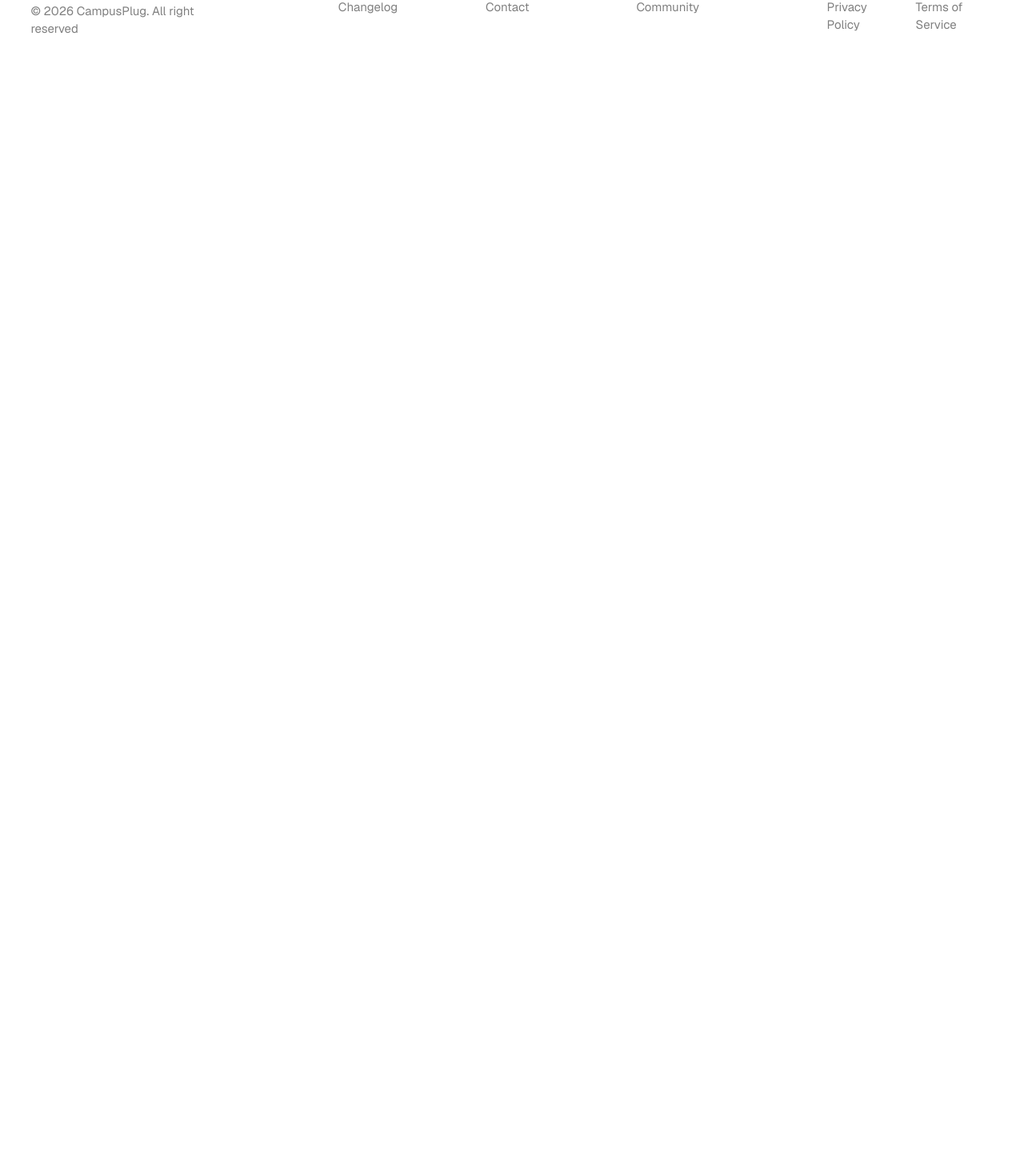
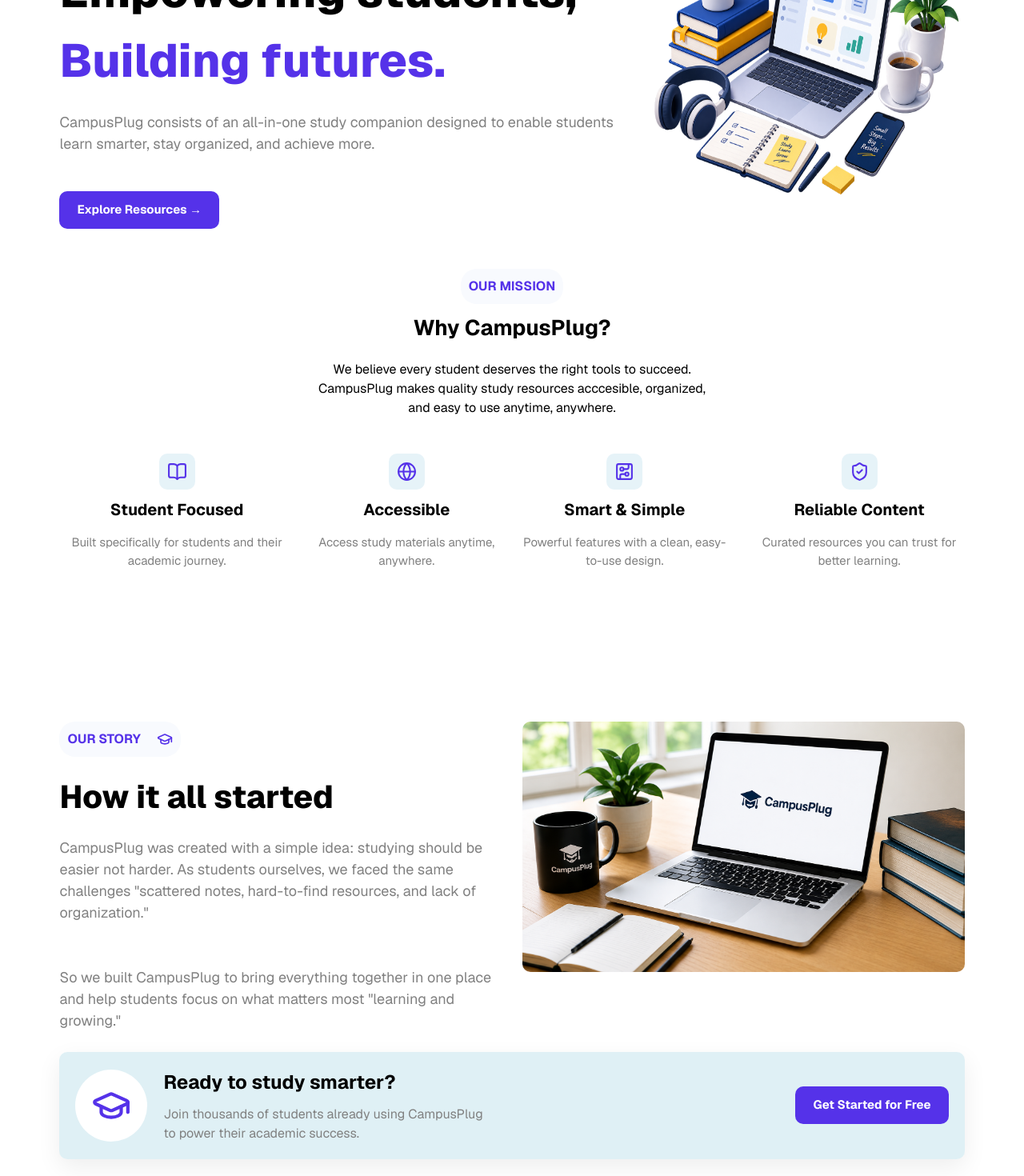
Before and after one commit to Adewusi-Olamide/campusplug, a Next.js app: page /about in a window 1280 px wide. Shown: the part 300-1770 px from the top of the page at 80% size. Before the commit the page ends 800 px from the top, so only its background shows below. Built offline with nearby package versions, Linux system fonts and the light colour scheme.

Commit message:
about page update

```diff
--- a/src/app/about/page.css
+++ b/src/app/about/page.css
@@ -0,0 +1,410 @@
+body
+{
+  padding: 10px 3%;
+  box-sizing: border-box;
+  color: black;
+  background-color: white;
+
+}
+
+:root{
+  --purple: #5532e9;
+  --purple-dark: #4320d0;
+  --navy: #101438;
+  --text: #171a36;
+  --muted: #666b82;
+  --border: #e8e8f1;
+  --bg: #ffffff;
+  --light-purple: #f6f3ff;
+
+}
+
+.box
+{
+    padding: 1px 3%;
+
+}
+
+.containers
+{
+    margin-top: 190px;
+    display: flex;
+    gap: 10px;
+
+}
+
+.containers .left
+{
+    display: flex;
+    flex-direction: column;
+    width: 64%;
+
+}
+
+.containers .left h1
+{
+    font-weight: 800;
+    font-size: 58px;
+
+}
+
+.containers .left .students
+{
+    color: var( --purple);
+
+}
+
+.containers .left p
+{
+    color: grey;
+    font-size: 18px;
+    height: 60px;
+    margin-top: 20px;
+
+}
+
+.containers .left h3
+{
+    display: flex;
+    align-items: center;
+    gap: 20px;
+    color: var( --purple);
+    background-color: #f8fafe;
+    border: none;
+    padding: 10px;
+    cursor: pointer;
+    border-radius: 20px;
+    width: fit-content;
+    font-weight: bold;
+
+}
+
+.containers .left button
+{
+    color: white;
+    cursor: pointer;
+    background-color: var(--purple);
+    padding: 10px 20px;
+    border: 2px solid transparent;
+    border-radius: 10px;
+    transition: all 0.5s ease;
+    width: fit-content;
+    font-size: 15px;
+    font-weight: bold;
+    margin-top: 40px;
+
+}
+
+.containers .left button:hover
+{
+    transition: all 0.5s ease;
+    border: 2px solid var(--purple);
+    color: var(--purple);
+    background-color: white;
+
+}
+
+.containers .left button:active
+{
+    transform: scale(0.95);
+
+}
+
+.containers .right
+{
+    width: 36%;
+
+}
+
+.containers .right .image
+{
+    transition: all 0.5s ease;
+    height: 400px;
+    cursor: pointer;
+    height: 90%;
+
+}
+
+.containers .right .image:hover
+{
+    transition: all 0.5s ease;
+    transform: scale(0.90);
+
+}
+
+.containers-2
+{
+    margin-top: 50px;
+
+}
+
+.containers-2 .head
+{
+    display: flex;
+    flex-direction: column;
+    align-items: center;
+    text-align: center;
+
+}
+
+.containers-2 .head h3
+{
+    display: flex;
+    align-items: center;
+    gap: 20px;
+    color: var( --purple);
+    background-color: #f8fafe;
+    border: none;
+    padding: 10px;
+    cursor: pointer;
+    border-radius: 20px;
+    width: fit-content;
+    font-weight: bold;
+
+}
+
+.containers-2 .head h1
+{
+    font-weight: bold;
+    font-size: 27px;
+    margin-top: 10px;
+
+}
+
+.containers-2 .head p
+{
+    font-size: 16px;
+    margin-top: 20px;
+
+}
+
+.containers-2 .about
+{
+    display: flex;
+    align-items: center;
+    margin: auto;
+    gap: 30px;
+    margin-top: 30px;
+
+}
+
+.containers-2 .about div
+{
+    display: flex;
+    flex-direction: column;
+    align-items: center;
+    text-align: center;
+
+}
+
+.containers-2 .about div .icon
+{
+    color: var(--purple);
+    background-color: rgba(173, 216, 230, 0.301);
+    padding: 10px;
+    cursor: pointer;
+    border: none;
+    border-radius: 10px;
+
+}
+
+.containers-2 .about div h1
+{
+    font-weight: bold;
+    font-size: 20px;
+    margin-top: 10px;
+
+}
+
+.containers-2 .about div p
+{
+    margin-top: 15px;
+    color: grey;
+    font-size: 15px;
+
+}
+
+.containers-3
+{
+    margin-top: 190px;
+    display: flex;
+    gap: 25px;
+
+}
+
+.containers-3 .left
+{
+    display: flex;
+    flex-direction: column;
+    width: 50%;
+
+}
+
+.containers-3 .left h1
+{
+    font-weight: 800;
+    font-size: 40px;
+    margin-top: 20px;
+
+}
+
+.containers-3 .left .students
+{
+    color: var( --purple);
+
+}
+
+.containers-3 .left p
+{
+    color: grey;
+    font-size: 18px;
+    height: 60px;
+    margin-top: 20px;
+
+}
+
+.containers-3 .left h3
+{
+    display: flex;
+    align-items: center;
+    gap: 20px;
+    color: var( --purple);
+    background-color: #f8fafe;
+    border: none;
+    padding: 10px;
+    cursor: pointer;
+    border-radius: 20px;
+    width: fit-content;
+    font-weight: bold;
+
+}
+
+.containers-3 .left button
+{
+    color: white;
+    cursor: pointer;
+    background-color: var(--purple);
+    padding: 10px 20px;
+    border: 2px solid transparent;
+    border-radius: 10px;
+    transition: all 0.5s ease;
+    width: fit-content;
+    font-size: 15px;
+    font-weight: bold;
+    margin-top: 40px;
+
+}
+
+.containers-3 .left button:hover
+{
+    transition: all 0.5s ease;
+    border: 2px solid var(--purple);
+    color: var(--purple);
+    background-color: white;
+
+}
+
+.containers-3 .left button:active
+{
+    transform: scale(0.95);
+
+}
+
+.containers-3 .right
+{
+    width: 50%;
+
+}
+
+.containers-3 .right .image
+{
+    transition: all 0.5s ease;
+    height: 400px;
+    cursor: pointer;
+    height: 100%;
+    border: none;
+    border-radius: 10px;
+    cursor: pointer;
+
+}
+
+.containers-4
+{
+    margin-top: 100px;
+    box-shadow: 0 10px 30px rgba(0, 0, 0, 0.07);
+    background-color: rgba(173, 216, 230, 0.384);
+    border: none;
+    border-radius: 10px;
+    display: flex;
+    align-items: center;
+    padding: 20px;
+
+}
+
+.containers-4 .left
+{
+    display: flex;
+    align-items: center;
+    gap: 20px;
+
+}
+
+.containers-4 .left .grad
+{
+    color: var(--purple);
+    background-color: white;
+    padding: 20px;
+    border-radius: 50%;
+    cursor: pointer;
+
+}
+
+.containers-4 .left .notice h1
+{
+    font-size: 24px;
+    font-weight: bold;
+
+}
+
+.containers-4 .left .notice p
+{
+    margin-top: 10px;
+    font-size: 16px;
+    color: grey;
+
+}
+
+.containers-4 .right
+{
+    margin-left: auto;
+
+}
+
+.containers-4 .right button
+{
+    color: white;
+    background-color: var(--purple);
+    cursor: pointer;
+    padding: 10px 20px;
+    border: 2px solid transparent;
+    transition: all 0.5s ease;
+    border-radius: 10px;
+    font-size: 15px;
+    font-weight: bold;
+
+}
+
+.containers-4 .right button:hover
+{
+    color: var(--purple);
+    background-color: white;
+    border: 2px solid var(--purple);
+    transition: all 0.5s ease;
+
+}
+
+.containers-4 .right button:active
+{
+    transform: scale(0.95);
+
+}
--- a/src/app/about/page.jsx
+++ b/src/app/about/page.jsx
@@ -1,8 +1,132 @@
+'use client'
+import './page.css'
+import { useState } from 'react'
+import { useEffect } from 'react'
 import React from 'react'
+import Link from 'next/link'
+import { GraduationCap } from 'lucide-react'
+import Image from 'next/image'
+import { BookOpen } from 'lucide-react'
+import { Globe } from 'lucide-react'
+import { ShieldCheck } from 'lucide-react'
+import { CircuitBoard } from 'lucide-react'
 
 const page = () => {
+
+  const text = "CampusPlug consists of an all-in-one study companion designed to enable students learn smarter, stay organized, and achieve more.";
+  const [displayText, setDisplayText] = useState("");
+
+  useEffect(() => {
+    let index = 0;
+
+    const typing = setInterval(() => {
+      index++;
+
+
+      setDisplayText(text.substring(0, index));
+
+      if (index >= text.length) {
+        clearInterval(typing);
+      }
+    }, 30);
+
+    return () => clearInterval(typing);
+  }, []);
+
   return (
     <div>
+
+      <div className="box">
+
+        <div className="containers">
+          <div className="left">
+            <h3>All-in-one Study Companion <GraduationCap fontWeight={800} size={20} /></h3>
+            <h1>Empowering students, <br /><span className="students"> Building futures.</span> </h1>
+
+            <p>{displayText}</p>
+
+            <Link href="/resources"><button>Explore Resources →</button></Link>
+
+          </div>
+
+          <div className="right">
+            <Image className="image" src="/images/pc.png" width={1000} height={1000} alt='homepage' />
+          </div>
+        </div>
+
+        <div className="containers-2">
+
+          <div className="head">
+            <h3>OUR MISSION</h3>
+            <h1>Why  CampusPlug?</h1>
+            <p>We believe every student deserves the right tools to succeed. <br />
+            CampusPlug makes quality study resources acccesible, organized, <br /> and easy to use anytime, anywhere.</p>
+          </div>
+
+          <div className="about">
+
+            <div>
+              <p className="icon"><BookOpen size={25} /></p>
+              <h1>Student Focused</h1>
+              <p>Built specifically for students and their academic journey. </p>
+            </div>
+
+            <div>
+              <p className="icon"><Globe size={25} /></p>
+              <h1>Accessible</h1>
+              <p>Access study materials anytime, anywhere.</p>
+            </div>
+
+            <div>
+              <p className="icon"><CircuitBoard size={25} /></p>
+              <h1>Smart & Simple</h1>
+              <p>Powerful features with a clean, easy-to-use design.</p>
+            </div>
+
+            <div>
+              <p className="icon"><ShieldCheck size={25} /></p>
+              <h1>Reliable Content</h1>
+              <p>Curated resources you can trust for better learning.</p>
+            </div>
+
+          </div>
+
+        </div>
+
+        <div className="containers-3">
+          <div className="left">
+
+            <h3>OUR STORY<GraduationCap fontWeight={800} size={20} /></h3>
+            <h1>How it all started</h1>
+            <p>CampusPlug was created with a simple idea: studying should be easier not harder. As students ourselves,
+              we faced the same challenges "scattered notes, hard-to-find resources, and lack of organization."
+              <br /> <br /> <br />So we built CampusPlug to bring everything together in one place and help students focus on what matters most "learning and growing."
+            </p>
+          </div>
+
+          <div className="right">
+            <Image className="image" src="/images/campuspc.png" width={1000} height={1000} alt='homepage' />
+          </div>
+        </div>
+
+        <div className="containers-4">
+
+          <div className="left">
+            <p className="grad"><GraduationCap size={50} /></p>
+
+            <div className="notice">
+              <h1>Ready to study smarter?</h1>
+              <p>Join thousands of students already using CampusPlug <br /> to power their academic success.</p>
+            </div>
+          </div>
+
+          <div className="right">
+            <button>Get Started for Free</button>
+          </div>
+
+        </div>
+
+      </div>
 
     </div>
   )
--- a/src/app/page.jsx
+++ b/src/app/page.jsx
@@ -31,7 +31,7 @@
       if (index >= text.length) {
         clearInterval(typing);
       }
-    }, 40);
+    }, 30);
 
     return () => clearInterval(typing);
   }, []);
--- a/src/app/resources/page.css
+++ b/src/app/resources/page.css
@@ -404,7 +404,8 @@
 .container-3 .left .notice p
 {
     margin-top: 10px;
-    font-size: 15px;
+    font-size: 16px;
+    color: grey;
 
 }
 
--- a/src/app/resources/page.jsx
+++ b/src/app/resources/page.jsx
@@ -35,7 +35,7 @@
       if (index >= text.length) {
         clearInterval(typing);
       }
-    }, 40);
+    }, 30);
 
     return () => clearInterval(typing);
   }, []);
--- a/src/app/tools/page.css
+++ b/src/app/tools/page.css
@@ -45,7 +45,8 @@
 
 .tools-hero{
     max-width: 1200px;
-    margin: 0 auto;
+    margin: 80px 10px auto;
+    /* margin: 0 auto; */
     min-height: 420px;
     display: grid;
     grid-template-columns: 1fr 1fr;
--- a/src/components/Footer.css
+++ b/src/components/Footer.css
@@ -23,7 +23,7 @@
 {
     position: relative;
     padding: 40px  0;
-    margin-top: 60px;
+    margin-top: 100px;
 
 }
 
@@ -170,8 +170,12 @@
 
 .footer .right .privacy
 {
-    display: flex;
-    gap: 30px;
-    margin-top: 70px;
+    margin-top: 30px;
 
 }
+
+.footer .right .privacy #terms
+{
+    margin-top: 20px;
+
+}
--- a/src/components/Footer.jsx
+++ b/src/components/Footer.jsx
@@ -69,7 +69,7 @@
 
             <div className="privacy">
               <p>Privacy Policy</p>
-              <p>Terms of Service</p>
+              <p id="terms">Terms of Service</p>
             </div>
 
           </div>
```
Also changed, not shown: public/images/campuspc.png (added), public/images/pc.png (added).
